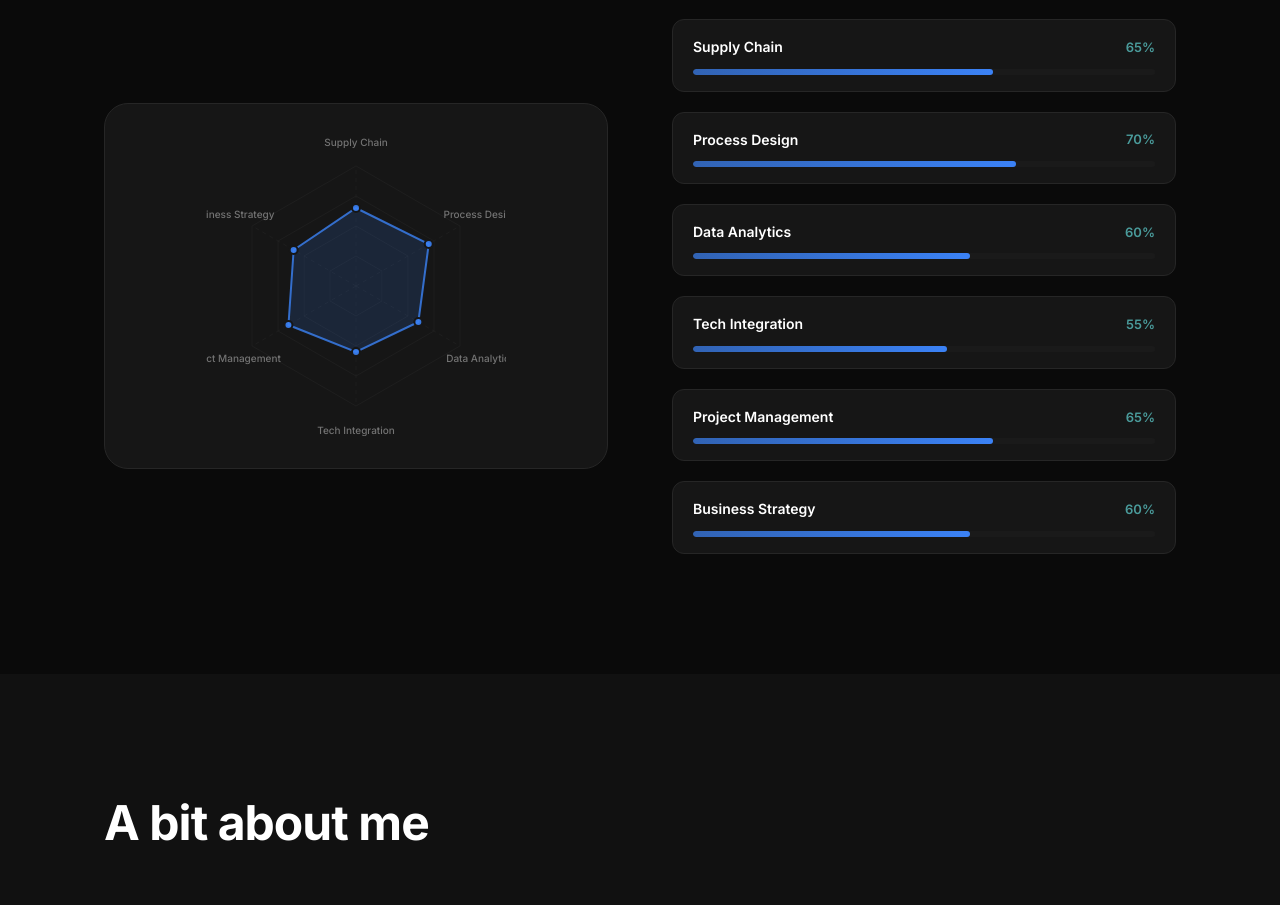
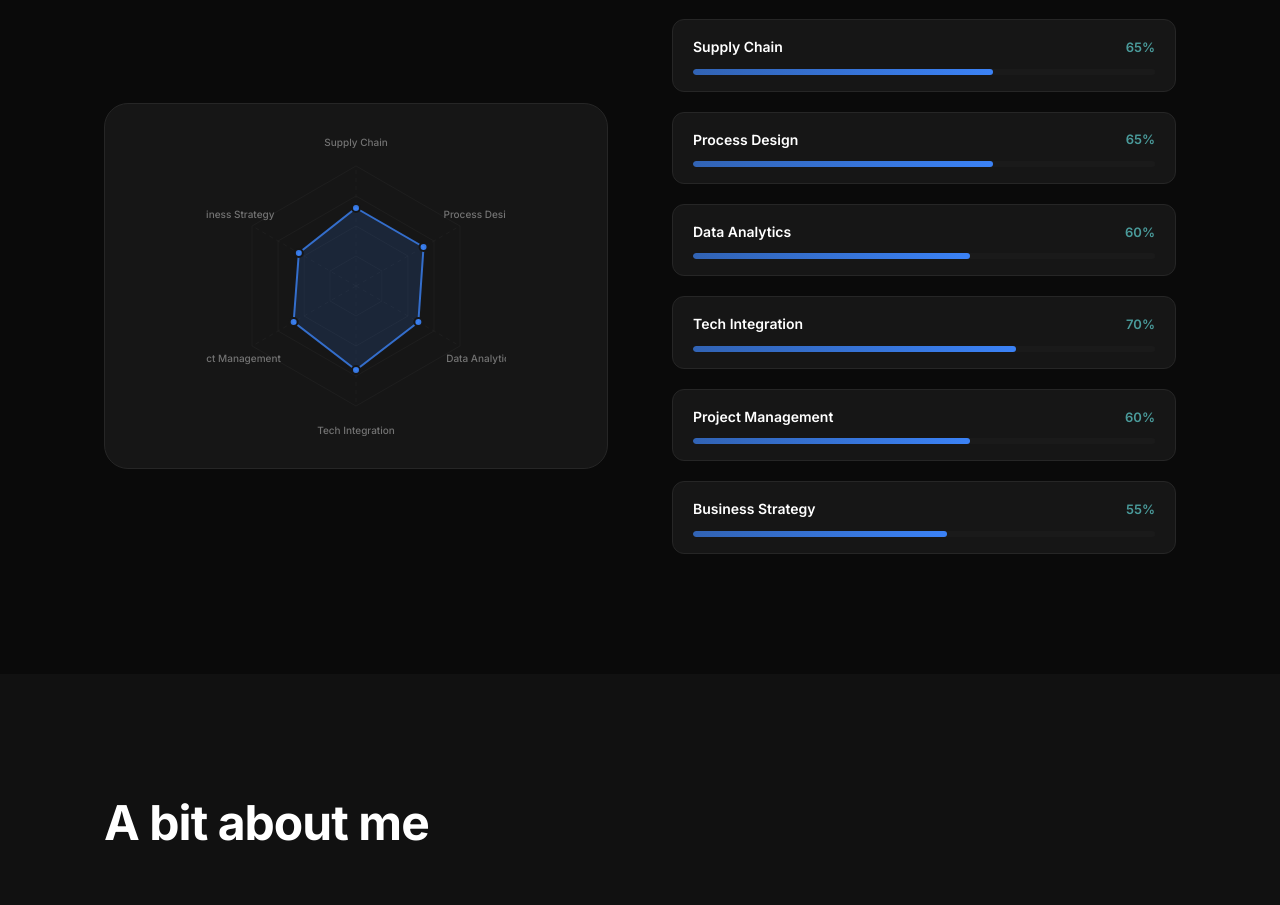
Before and after one commit to myselfrezaul7/portfolio, a Next.js app: page / in a window 1280 px wide. Shown: the part 5140-6045 px from the top of the page. Built offline with nearby package versions, Linux system fonts and the light colour scheme.

Commit message:
fix: make Tech Integration the highest skill (70%)

```diff
--- a/src/components/SkillsRadar.tsx
+++ b/src/components/SkillsRadar.tsx
@@ -7,11 +7,11 @@ import styles from './SkillsRadar.module.css';
 
 const skills = [
     { name: 'Supply Chain', value: 65 },
-    { name: 'Process Design', value: 70 },
+    { name: 'Process Design', value: 65 },
     { name: 'Data Analytics', value: 60 },
-    { name: 'Tech Integration', value: 55 },
-    { name: 'Project Management', value: 65 },
-    { name: 'Business Strategy', value: 60 },
+    { name: 'Tech Integration', value: 70 },
+    { name: 'Project Management', value: 60 },
+    { name: 'Business Strategy', value: 55 },
 ];
 
 function polarToCartesian(cx: number, cy: number, r: number, angleDeg: number) {
```
